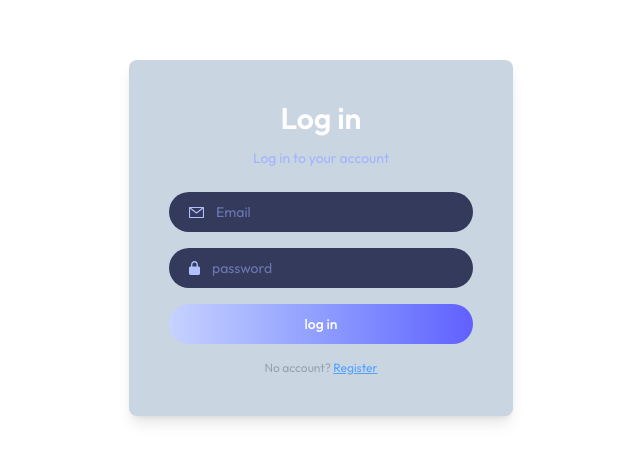
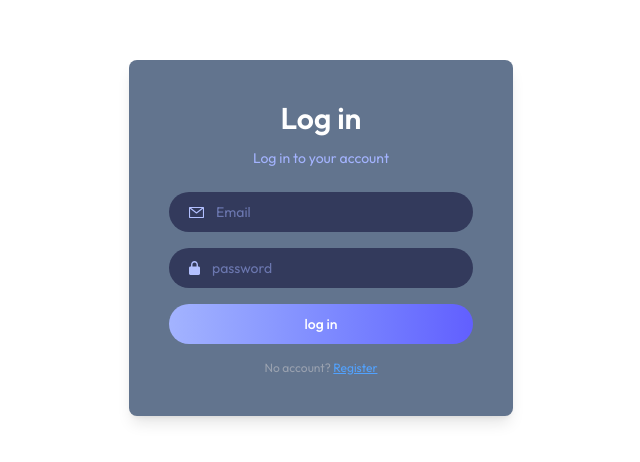
Before and after one commit to victornjiru80/MERN-auth, a React (Vite) app in the folder client/: page /login in a window 1280 px wide. Shown: the part 162-624 px from the top of the page, without its empty margins (319-959 px from the left). Built offline with nearby package versions, Linux system fonts and the light colour scheme; no server answers.

Commit message:
Update Login.jsx

```diff
--- a/client/src/pages/Login.jsx
+++ b/client/src/pages/Login.jsx
@@ -53,7 +53,7 @@ const Login = () => {
     <div className='flex items-center justify-center min-h-screen px-6 sm:px-0 '>
 
 
-      <div className='bg-slate-300 p-10 rounded-lg shadow-lg w-full sm:w-96 text-indigo-300 text-sm'>
+      <div className='bg-slate-500 p-10 rounded-lg shadow-lg w-full sm:w-96 text-indigo-300 text-sm'>
 
         <h2 className='text-3xl font-semibold text-white text-center mb-3'>{state === 'sign up' ? 'Create Account' : 'Log in'}</h2>
 
@@ -89,7 +89,7 @@ const Login = () => {
                   className='mb-4 text-indigo-500 cursor-pointer'>Forgot password?
                 </p>) }
 
-          <button className='w-full py-2.5 rounded-full bg-gradient-to-r from-indigo-200 to-indigo-500 text-white font-medium'>{state}</button>
+          <button className='w-full py-2.5 rounded-full bg-gradient-to-r from-indigo-300 to-indigo-500 text-white font-medium'>{state}</button>
 
         </form>
 
```
